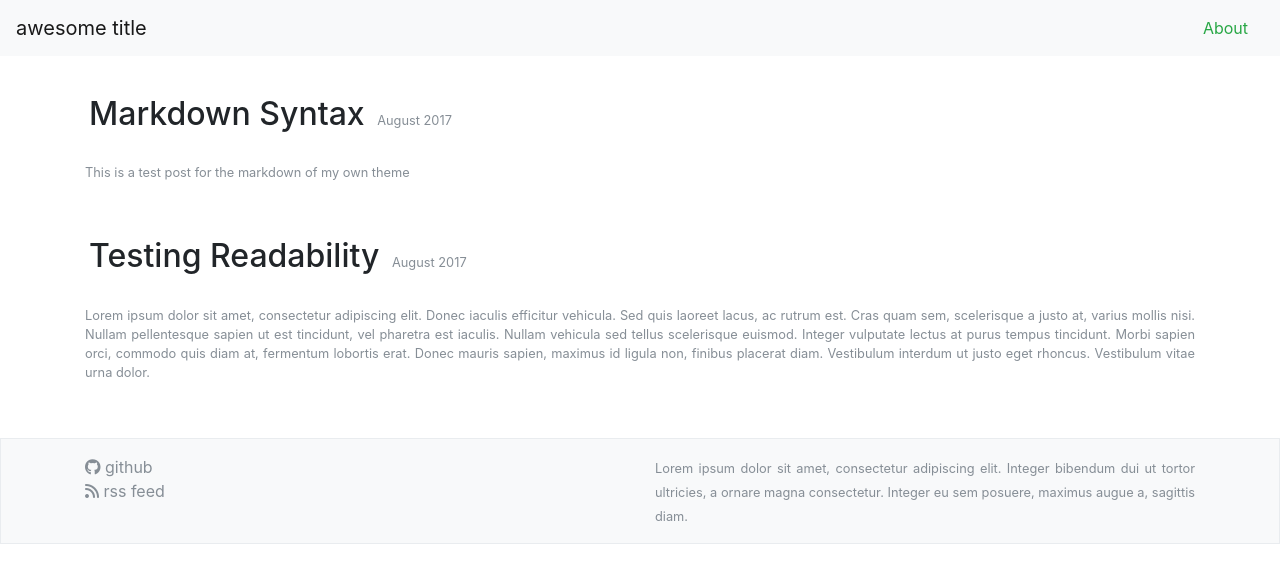
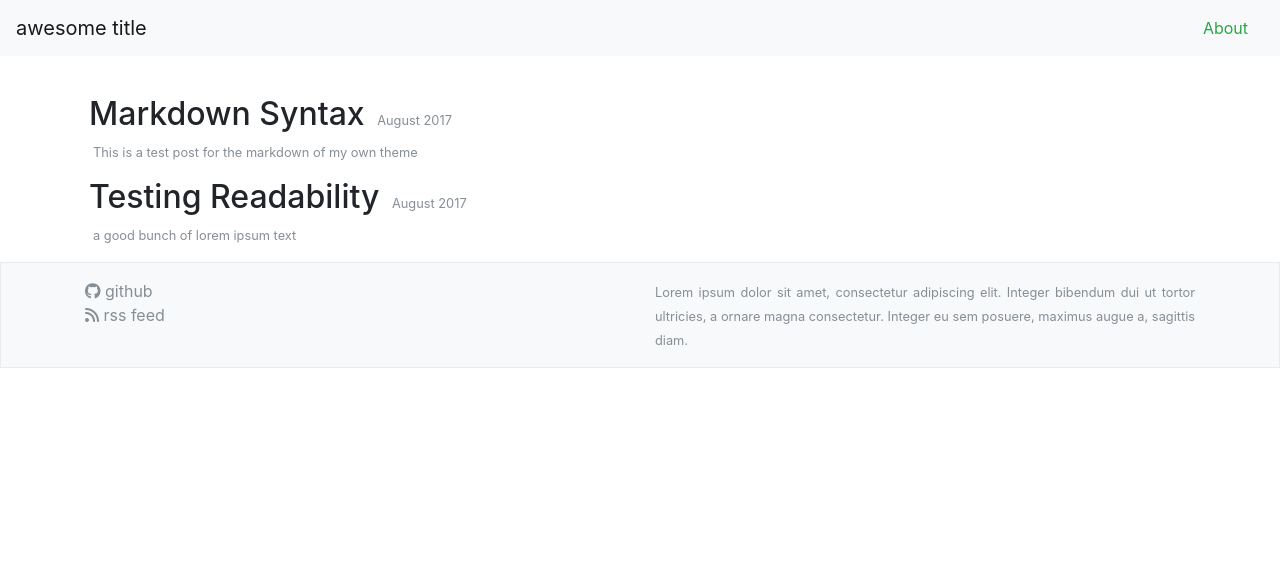
Before and after one commit to wanderlux/wanderlux.github.io, a Jekyll site: the page built from index.md, in a window 1280 px wide. Shown: the top 583 px of the page. Built offline with Jekyll 4.4.1, drawn with Linux system fonts in a browser that asks for light colours; nearby versions of some CDN libraries.

Commit message:
add excerpts

```diff
--- a/_posts/2017-08-24-markdown-syntax.markdown
+++ b/_posts/2017-08-24-markdown-syntax.markdown
@@ -2,6 +2,7 @@
 layout: post
 title:  "Markdown Syntax"
 date:   2017-08-24 16:53:41 +0200
+excerpt: "This is a test post for the markdown of my own theme"
 categories: jekyll theme test
 ---
 
--- a/_posts/2017-08-24-testing-readability.markdown
+++ b/_posts/2017-08-24-testing-readability.markdown
@@ -2,6 +2,7 @@
 layout: post
 title:  "Testing Readability"
 date:   2017-08-24 16:53:41 +0200
+excerpt: "a good bunch of lorem ipsum text"
 categories: jekyll theme test
 ---
 
```
Also changed, not shown: 2 other files.
